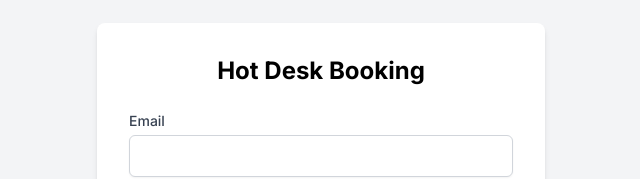
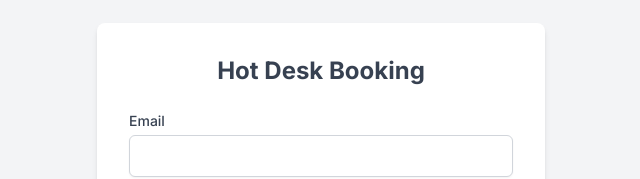
Before and after one commit to sm32d/hotassdesk, a Next.js app: page /login in a window 1280 px wide. Shown: the part 215-394 px from the top of the page, without its empty margins (319-959 px from the left). Built offline with nearby package versions, Linux system fonts and the light colour scheme.

Commit message:
Fix colours on login page

```diff
--- a/app/(auth)/login/page.tsx
+++ b/app/(auth)/login/page.tsx
@@ -35,7 +35,7 @@ export default function LoginPage() {
   return (
     <div className="flex min-h-screen items-center justify-center bg-gray-100">
       <div className="w-full max-w-md rounded-lg bg-white p-8 shadow-md">
-        <h1 className="mb-6 text-center text-2xl font-bold">Hot Desk Booking</h1>
+        <h1 className="mb-6 text-center text-2xl font-bold text-gray-700">Hot Desk Booking</h1>
 
         {error && (
           <div className="mb-4 rounded bg-red-100 p-3 text-sm text-red-700">
@@ -52,7 +52,7 @@ export default function LoginPage() {
               type="email"
               value={email}
               onChange={(e) => setEmail(e.target.value)}
-              className="mt-1 block w-full rounded-md border border-gray-300 p-2 shadow-sm focus:border-blue-500 focus:outline-none focus:ring-1 focus:ring-blue-500"
+              className="text-gray-700 mt-1 block w-full rounded-md border border-gray-300 p-2 shadow-sm focus:border-blue-500 focus:outline-none focus:ring-1 focus:ring-blue-500"
               required
             />
           </div>
@@ -65,7 +65,7 @@ export default function LoginPage() {
               type="password"
               value={password}
               onChange={(e) => setPassword(e.target.value)}
-              className="mt-1 block w-full rounded-md border border-gray-300 p-2 shadow-sm focus:border-blue-500 focus:outline-none focus:ring-1 focus:ring-blue-500"
+              className="text-gray-700 mt-1 block w-full rounded-md border border-gray-300 p-2 shadow-sm focus:border-blue-500 focus:outline-none focus:ring-1 focus:ring-blue-500"
               required
             />
           </div>
```
